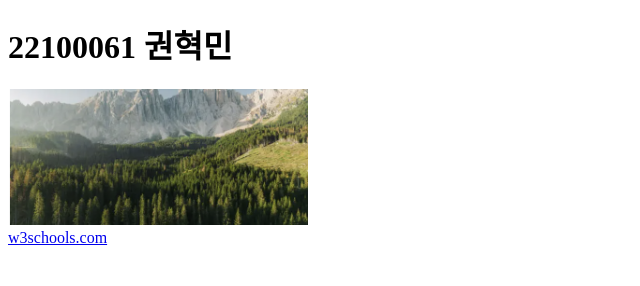
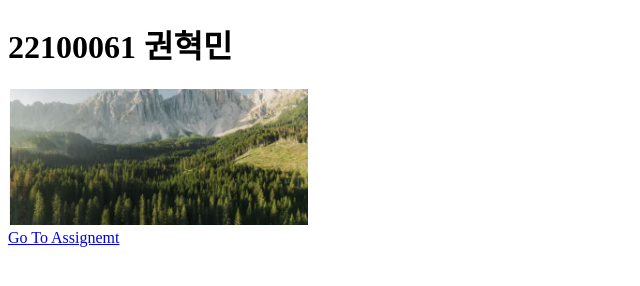
Before and after one commit to 2024OSS/1-hyeokkiyaa, a plain HTML site: page index.html in a window 1280 px wide. Shown: the full height of the page, 0-640 px from the left. Drawn offline with Linux system fonts and the light colour scheme.

Commit message:
text changed

```diff
--- a/index.html
+++ b/index.html
@@ -8,6 +8,6 @@
 <body>
     <h1>22100061 권혁민</h1>
     <img src="img/mountain.png" width="300"/><br>
-    <a href="nostyle.html">w3schools.com</a>
+    <a href="nostyle.html">Go To Assignemt</a>
 </body>
 </html>
```
